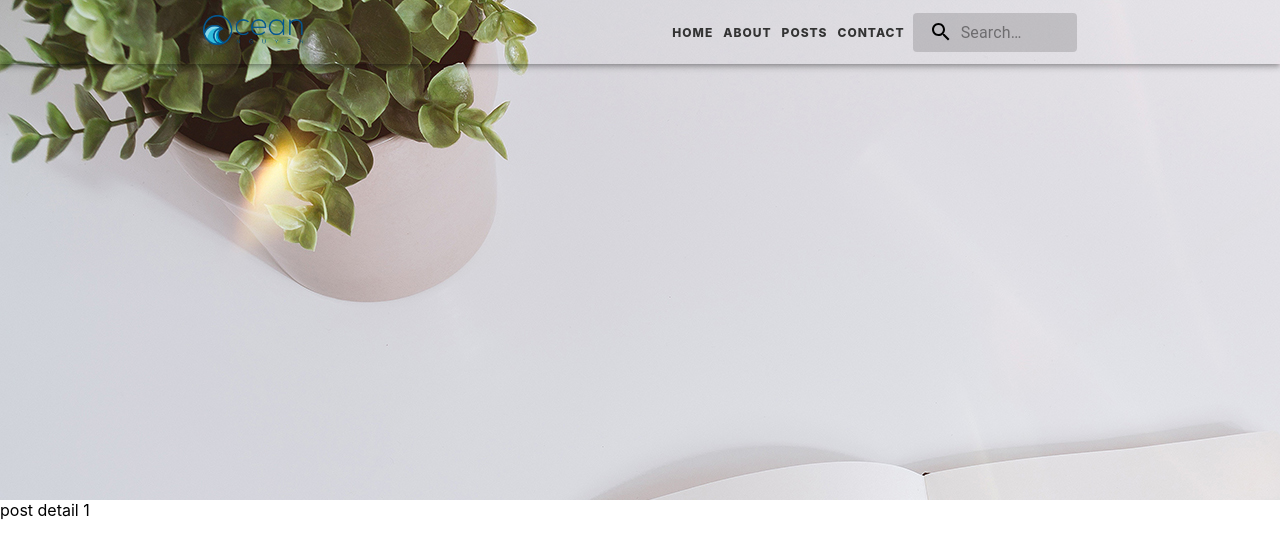
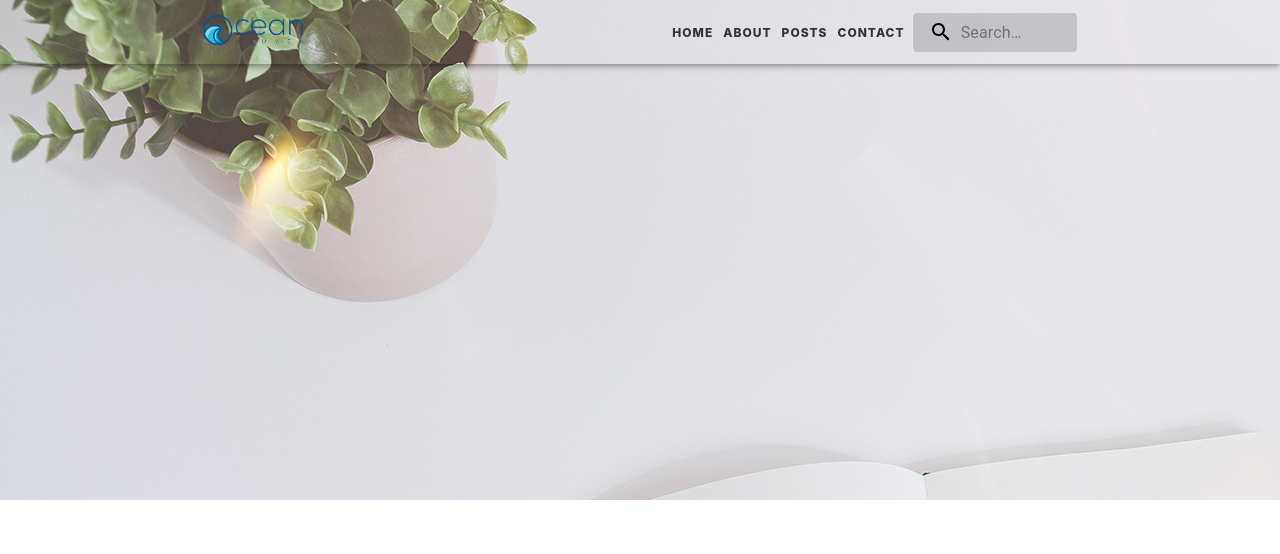
Before and after one commit to n-tananh/post-react, a React (Create React App) app: page /details/1 in a window 1280 px wide. Shown: the top 554 px of the page. Built offline with nearby package versions, Linux system fonts and the light colour scheme; no server answers.

Commit message:
feat: add header and nav bar

```diff
--- a/src/App.js
+++ b/src/App.js
@@ -1,11 +1,10 @@
 import './App.css';
-import {Link, Route, BrowserRouter as Router, Switch} from "react-router-dom";
+import {BrowserRouter as Router, Route, Switch} from "react-router-dom";
 import Home from "./pages/Home/Home";
 import About from "./pages/About/About";
 import Posts from "./pages/Posts/Posts";
 import Contact from "./pages/Contact/Contact";
 import PostDetails from "./components/PostDetails/PostDetails";
-import NavBar from "./components/NavBar/NavBar";
 import Header from "./components/Header/Header";
 
 function App() {
--- /dev/null
+++ b/src/common/constant.js
@@ -0,0 +1,6 @@
+const BASE_URL = "https://jsonplaceholder.typicode.com"
+
+export const API_URL = {
+	GET_POSTS: BASE_URL + "/posts?q=eveniet",
+	GET_POSTS_BY_ID: BASE_URL + "/posts/"
+}
--- a/src/components/Header/Header.css
+++ b/src/components/Header/Header.css
@@ -1,12 +1,12 @@
 .header__wrapper {
-    position: relative;
-    background-image: url("../../assets/images/bg-index.jpg") ;
-    height: 500px;
+
 }
 
 .banner__wrapper {
-    /*background-image: url("../../assets/images/bg-index.jpg") ;*/
-    /*height: 500px;*/
+    background-image: url("../../assets/images/bg-index.jpg") ;
+    height: 500px;
+    width: 100%;
+    opacity: .8;
 }
 
 /*.banner__overlay {*/
--- a/src/components/Header/Header.js
+++ b/src/components/Header/Header.js
@@ -7,7 +7,7 @@ const Header = () => {
 		<div className="header__wrapper">
 			<NavBar/>
 			<div className="banner__wrapper"/>
-			<div className="banner__overlay"/>
+			{/*<div className="banner__overlay"/>*/}
 		</div>
 	);
 };
--- a/src/components/NavBar/NavBar.css
+++ b/src/components/NavBar/NavBar.css
@@ -1,4 +1,9 @@
 .nav__wrapper {
+    position: absolute;
+    z-index: 99;
+    top: 0;
+    right: 0;
+    left: 0;
 }
 
 .nav__link {
--- /dev/null
+++ b/src/components/PostDetails/PostDetails.css
@@ -0,0 +1,5 @@
+.details__wrapper {
+    display: flex;
+    align-items: center;
+    justify-content: center;
+}
--- a/src/components/PostDetails/PostDetails.js
+++ b/src/components/PostDetails/PostDetails.js
@@ -1,14 +1,36 @@
-import React from 'react';
+import React, {useEffect, useState} from 'react';
 import {useParams} from "react-router-dom";
+import axios from "axios";
+import {API_URL} from "../../common/constant";
 
 const PostDetails = () => {
-	let { id } = useParams();
+	let {id} = useParams();
+
+	const [post, setPost] = useState({});
 
 	// call api here to get post details
+	useEffect(() => {
+		axios({
+			method: 'GET',
+			url: API_URL.GET_POSTS_BY_ID + id
+		}).then(response => { // model for response
+			setPost(response.data)
+		}).catch(error => {
+			console.log(error)
+		})
+	}, [])
+
+	console.log(post)
 
 	return (
-		<div>
-			post detail { id }
+		<div className="details__wrapper">
+			<div>
+				{post.title}
+			</div>
+
+			<div>
+				{post.body}
+			</div>
 		</div>
 	);
 };
--- a/src/pages/Posts/Posts.js
+++ b/src/pages/Posts/Posts.js
@@ -1,6 +1,7 @@
 import React, {useEffect, useState} from 'react';
 import PostList from "../../components/PostList/PostList";
 import axios from "axios";
+import {API_URL} from '../../common/constant'
 
 const Posts = () => {
 	const [posts, setPosts] = useState([]);
@@ -8,7 +9,7 @@ const Posts = () => {
 	useEffect(() => {
 		axios({
 			method: 'GET',
-			url: 'https://jsonplaceholder.typicode.com/posts?q=eveniet'
+			url: API_URL.GET_POSTS
 		}).then(response => { // model for response
 			setPosts(response.data)
 		}).catch(error => {
```
